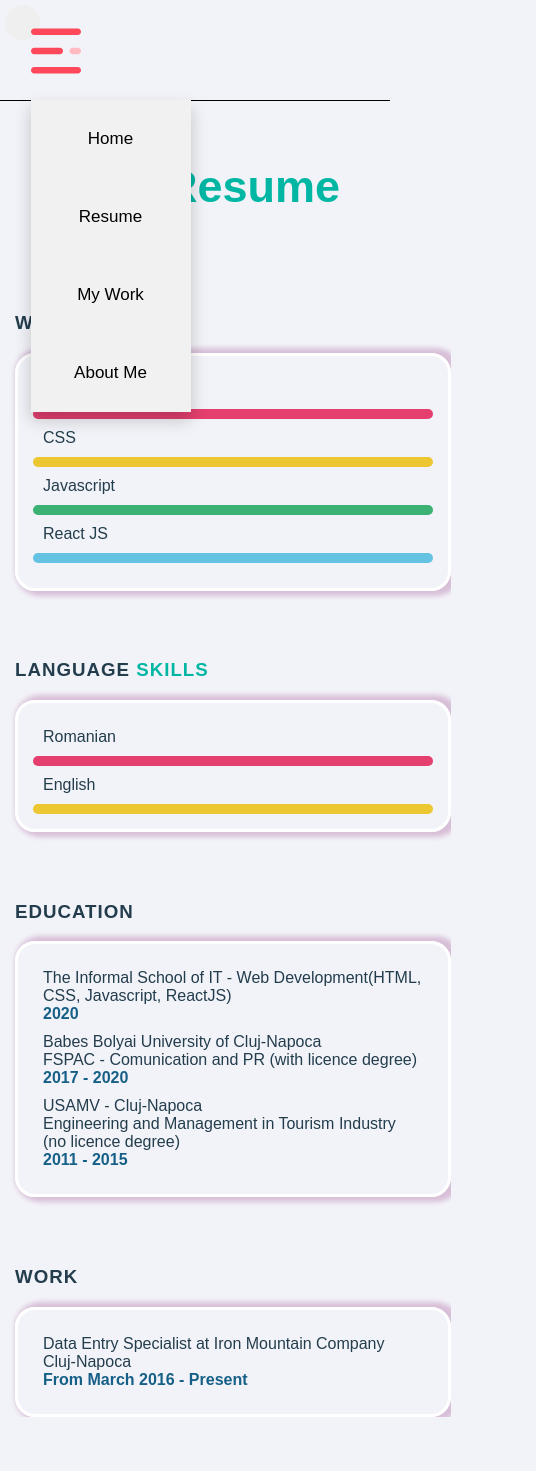
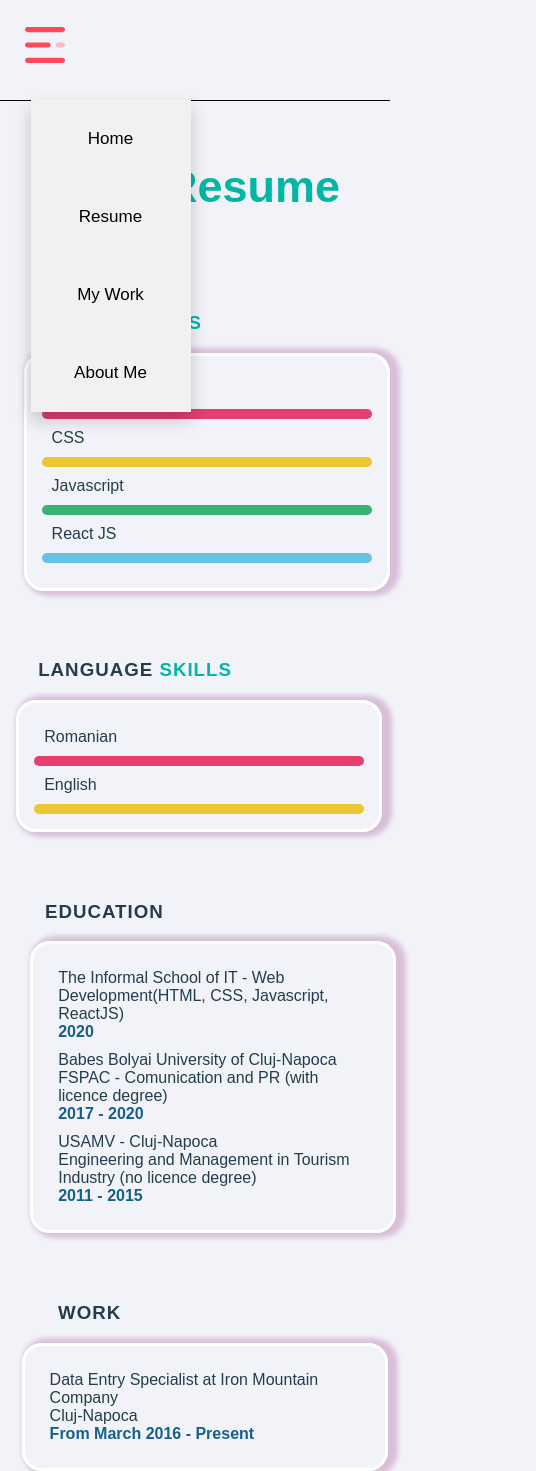
Before and after one commit to renata2014/My-Online-Resume, a React (Create React App) app: page /resume in a window 390 px wide. Shown: the whole page, 536 px wide, since content can reach past the window. Before the commit the page ends 1417 px from the top, so only its background shows below. Built offline with nearby package versions, Linux system fonts and the light colour scheme.

Commit message:
almost donee

```diff
--- a/src/components/Header.css
+++ b/src/components/Header.css
@@ -208,9 +208,18 @@
 
 }
 
-/* @media only screen and (max-width: 414px){
-  .mobile-header{
-    width: 100%;
+@media only screen and (max-width: 414px){
+  .dropdown .burger-button{
+    width: 40px;
+  }
+}
+
+@media only screen and (max-width: 375px){
+  .dropdown .burger-button{
+    width: 35px;
   }
 
-} */
+  .mobile-header{
+    height: 80px;
+  }
+}
--- a/src/components/Header.js
+++ b/src/components/Header.js
@@ -47,9 +47,9 @@ export class SideBar extends React.Component{
             <div className="mobile-header">
                 <div className="Menu-container">
                     <div className="button">
-                    <button className="dropdown">
+                    <div className="dropdown">
                         <img src={burger} alt="burger" className="burger-button"></img>
-                    </button>
+                    </div>
                 </div>
            <div className="Dropdown-content">
                <Link to="/">
--- a/src/pages/homepage/Homepage.css
+++ b/src/pages/homepage/Homepage.css
@@ -154,6 +154,34 @@
    cursor: pointer;
 }
 
+@media only screen and (max-width: 1440px){
+ .dot-1{
+     margin-left: -350px;
+ }
+ .dot-2{
+    margin-left: -300px;
+ }
+
+.dot-3{
+    margin-left: -250px;
+}
+.dot-4{
+    margin-left: -200px;
+}
+.dot-5{
+    margin-left: -150px;
+}
+.dot-6{
+    margin-left: -100px;
+}
+.dot-7{
+    margin-left: -50px;
+}
+.dot-8{
+    margin-left: 0px;
+}
+}
+
 @media only screen and (max-width: 768px){
   .box{
     position: fixed;
@@ -169,35 +197,35 @@
   }
 
   .dot-1{
-      margin-left: 23%;
+      display: none;
   }
 
   .dot-2{
-      margin-left: 30%;
+    display: none;
   }
 
   .dot-3{
-      margin-left: 37%;
+    display: none;
   }
 
   .dot-4{
-      margin-left: 44%;
+    display: none;
   }
 
   .dot-5{
-      margin-left: 51%;
+    display: none;
   }
 
   .dot-6{
-      margin-left: 58%;
+    display: none;
   }
 
   .dot-7{
-    margin-left: 65%;
+    display: none;
 }
 
 .dot-8{
-    margin-left: 72%;
+    display: none;
 }
 
 .facebook{
--- a/src/pages/resume/Resume.css
+++ b/src/pages/resume/Resume.css
@@ -147,14 +147,14 @@ body{
         margin-left: 90px;
     }
 
-    .skills-container{
-        margin-left: 15px;
-        width: 80%;
+    .skills-content{
+        margin-left: -40%;
+        width: 330px;
     }
 
     .language-container{
-        margin-left:15px;
-        width: 80%;
+        margin-left: 38%;
+        width: 330px;
     }
 
     .mainn-content{
@@ -164,13 +164,17 @@ body{
     }
 
     .education-container{
-        margin-left: 15px;
+        margin-left: 155px;
         width: 80%;
     }
 
     .workk-container{
-        margin-left: 15px;
+        margin-left: 168px;
 
+    }
+
+    .skills{
+        margin-left: -110px;
     }
 }
 
@@ -179,17 +183,20 @@ body{
         margin-left: 70px;
     }
 
-
-    .skills{
-        margin-left: 10px;
-    }
-    .skills-content{
-        margin-left: 10px;
-        width: 95%;
+    .skills-container{
+        margin-left: 55px;
+        width: 130px;
     }
 
+
     .workk-container{
-        width: 80%;
+      margin-left: 155px;
     }
 
+    .education-container{
+        margin-left: 130px;
+    }
+
+
+
 }
--- a/src/pages/workpage/Workpage.css
+++ b/src/pages/workpage/Workpage.css
@@ -80,6 +80,6 @@
 
     .work-container{
         margin-left: 20px;
-        width: 80%;
+        width: 75%;
     }
 }
```
